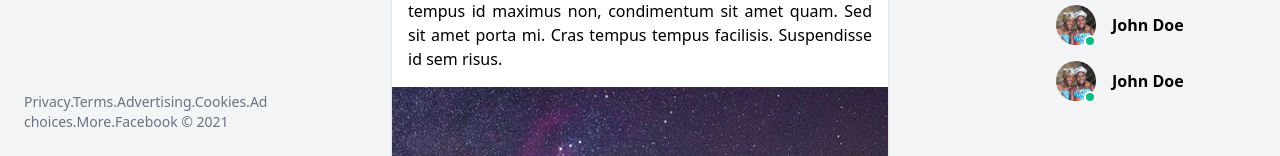
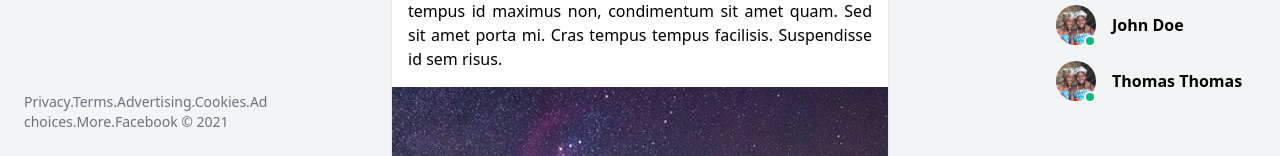
Before and after one commit to Patrick1870/facebook-clone, a Next.js app in the folder frontend/: page / in a window 1280 px wide. Shown: the part 644-800 px from the top of the page. Built offline with nearby package versions, Linux system fonts and the light colour scheme.

Commit message:
Changed names

```diff
--- a/frontend/pages/index.js
+++ b/frontend/pages/index.js
@@ -789,7 +789,7 @@
                       <span className="bg-green-500 w-3 h-3 rounded-full absolute right-0 top-3/4 border-white border-2"></span>
                     </div>
                     <div>
-                      <span className="font-semibold">John Doe</span>
+                      <span className="font-semibold">Thomas Thomas</span>
                     </div>
                   </div>
                 </li>
```
